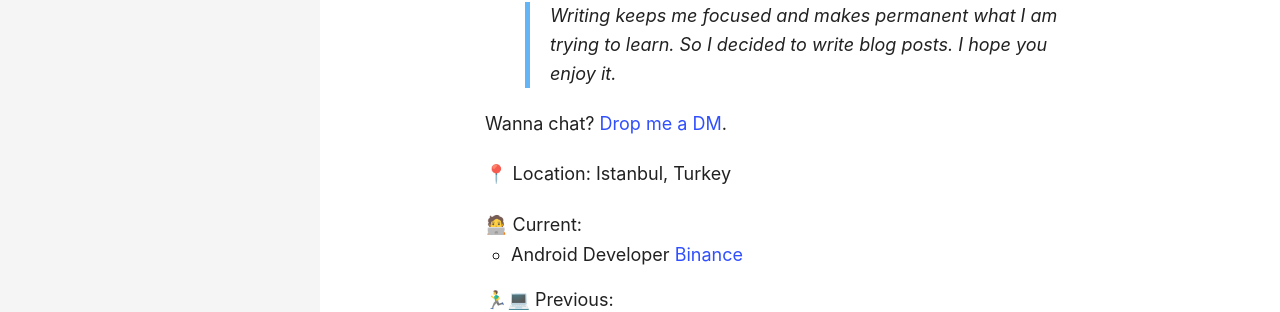
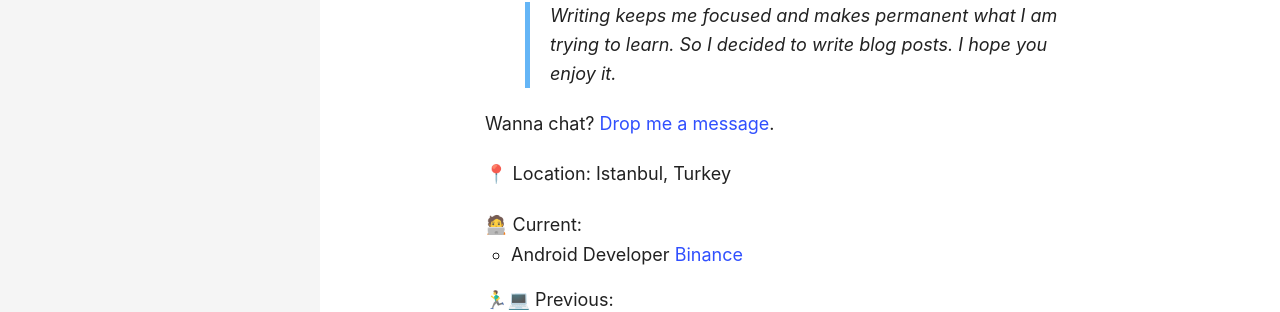
Before and after one commit to EyyupAlkis/About, a Jekyll site: the page built from about.md, in a window 1280 px wide. Shown: the part 379-691 px from the top of the page. Built offline with Jekyll 4.4.1, drawn with Linux system fonts in a browser that asks for light colours.

Commit message:
chat link update

```diff
--- a/about.md
+++ b/about.md
@@ -8,7 +8,7 @@
 
 > Writing keeps me focused and makes permanent what I am trying to learn. So I decided to write blog posts. I hope you enjoy it.
 
-Wanna chat? <a href="https://twitter.com/rathi246">Drop me a DM</a>.
+Wanna chat? <a href="https://www.linkedin.com/in/alkiseyyup/">Drop me a message</a>.
 
 📍 Location: Istanbul, Turkey
 
```
